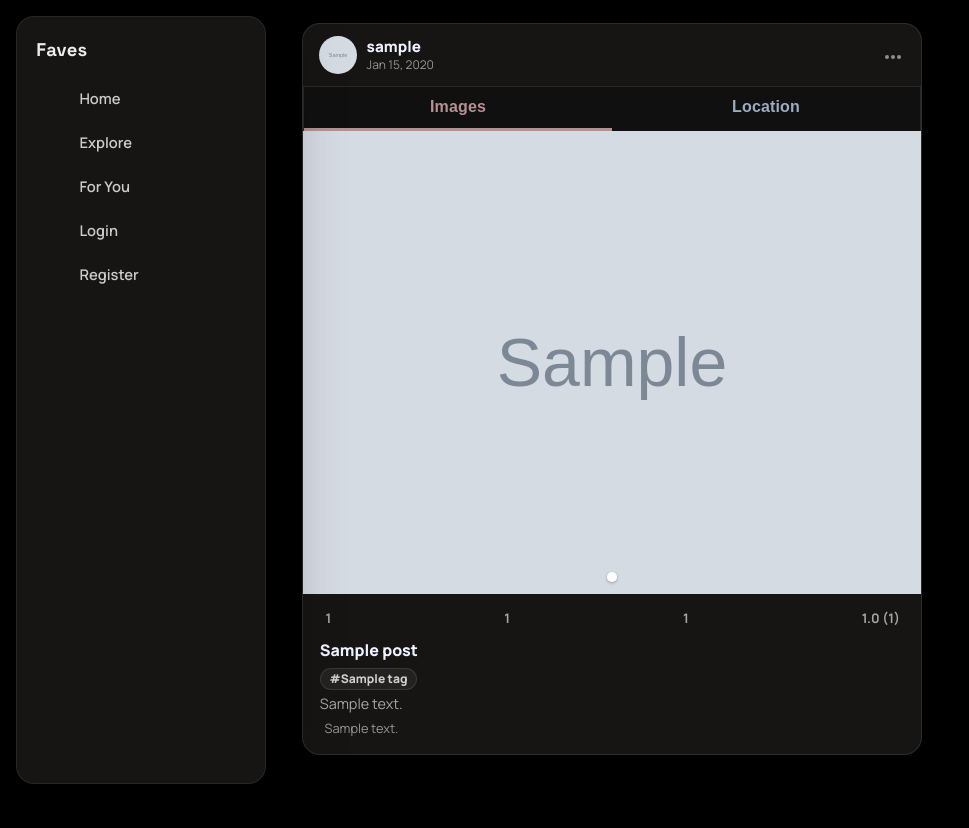
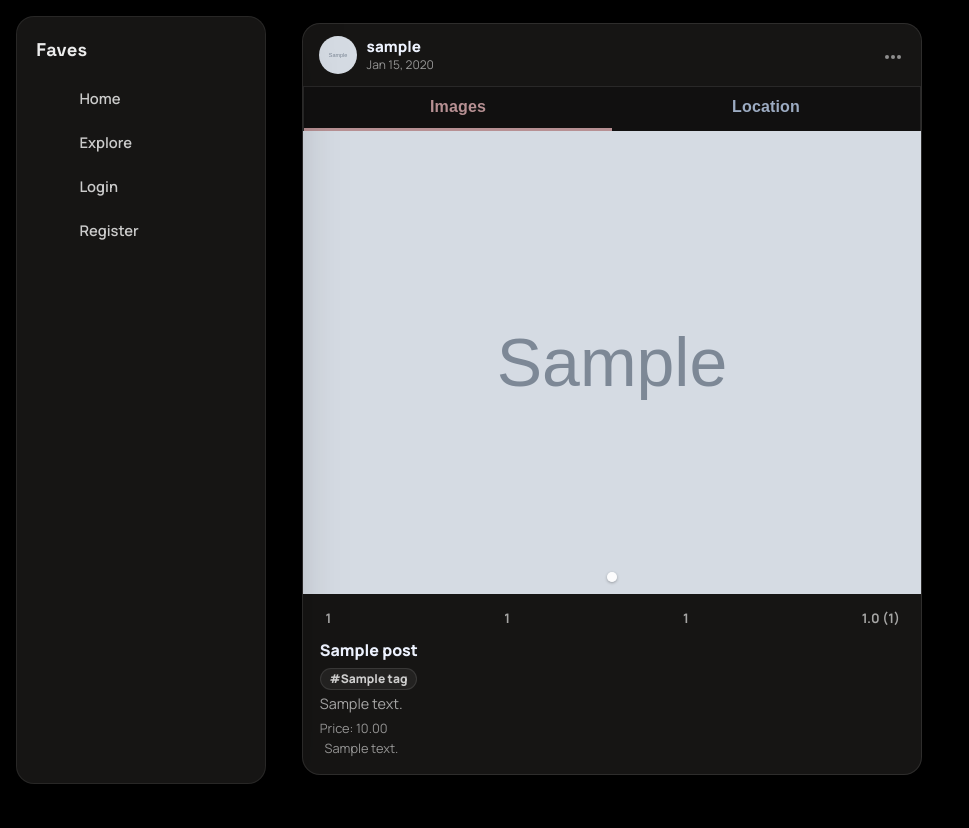
Before and after one commit to GoldanDavidTeodor/Faves-FoodNearMe, a Django app: page / in a window 1280 px wide. Shown: the whole page, without its empty margins (0-969 px from the left). Before the commit the page ends 784 px from the top, so only its background shows below. Run offline with Django 5.2, Linux system fonts and the light colour scheme; tables that the repository leaves empty hold one stand-in row (values such as "Sample post"); grey boxes marked "Sample" are stand-in pictures; data that the repository does not hold is empty; some libraries are stand-ins or nearby versions.

Commit message:
price on post

```diff
--- a/posts/models.py
+++ b/posts/models.py
@@ -48,6 +48,14 @@ class Post(models.Model):
     title = models.CharField(max_length=200)
     description = models.TextField(blank=True)
     address_text = models.CharField(max_length=255, blank=True)
+
+    price = models.DecimalField(
+        max_digits=10,
+        decimal_places=2,
+        null=True,
+        blank=True,
+        validators=[MinValueValidator(0)],
+    )
 
     tags = models.ManyToManyField(
         "Tag",
--- a/posts/templates/posts/_feed_post_cards.html
+++ b/posts/templates/posts/_feed_post_cards.html
@@ -128,6 +128,10 @@
 
     {% if post.description %}
       <p class="post-desc">{{ post.description }}</p>
+    {% endif %}
+
+    {% if post.price or post.price == 0 %}
+      <p class="post-meta">Price: {{ post.price|floatformat:2 }}</p>
     {% endif %}
 
     {% if post.address_text %}
--- a/posts/views.py
+++ b/posts/views.py
@@ -635,6 +635,7 @@ def surprise_me(request):
     return redirect(f"{base_url}#post-{post_id}")
 
 
+@login_required
 def for_you(request):
     selected_tags = _parse_feed_tags_filter(request)
 
--- a/templates/base.html
+++ b/templates/base.html
@@ -330,8 +330,8 @@
       <ul class="sidebar-nav">
         <li><a href="{% url 'feed' %}"><i class="ci-House_01"></i><span class="sidebar-label">Home</span></a></li>
         <li><a href="{% url 'explore' %}"><i class="ci-Compass"></i><span class="sidebar-label">Explore</span></a></li>
+        {% if user.is_authenticated %}
         <li><a href="{% url 'for_you' %}"><i class="ci-Heart_01"></i><span class="sidebar-label">For You</span></a></li>
-        {% if user.is_authenticated %}
         <li><a href="{% url 'profile' user.username %}"><i class="ci-User_Circle"></i><span class="sidebar-label">Profile</span></a></li>
         <li><a href="{% url 'messages' %}"><i class="ci-Chat"></i><span class="sidebar-label">Messages</span></a></li>
         <li><a href="{% url 'post_create' %}"><i class="ci-Add_Plus_Square"></i><span class="sidebar-label">Create</span></a></li>
```
Also changed, not shown: posts/forms.py (+8 -1 lines), README.md, posts/migrations/0015_post_price.py (added), requirements.txt (line endings or trailing spaces).
